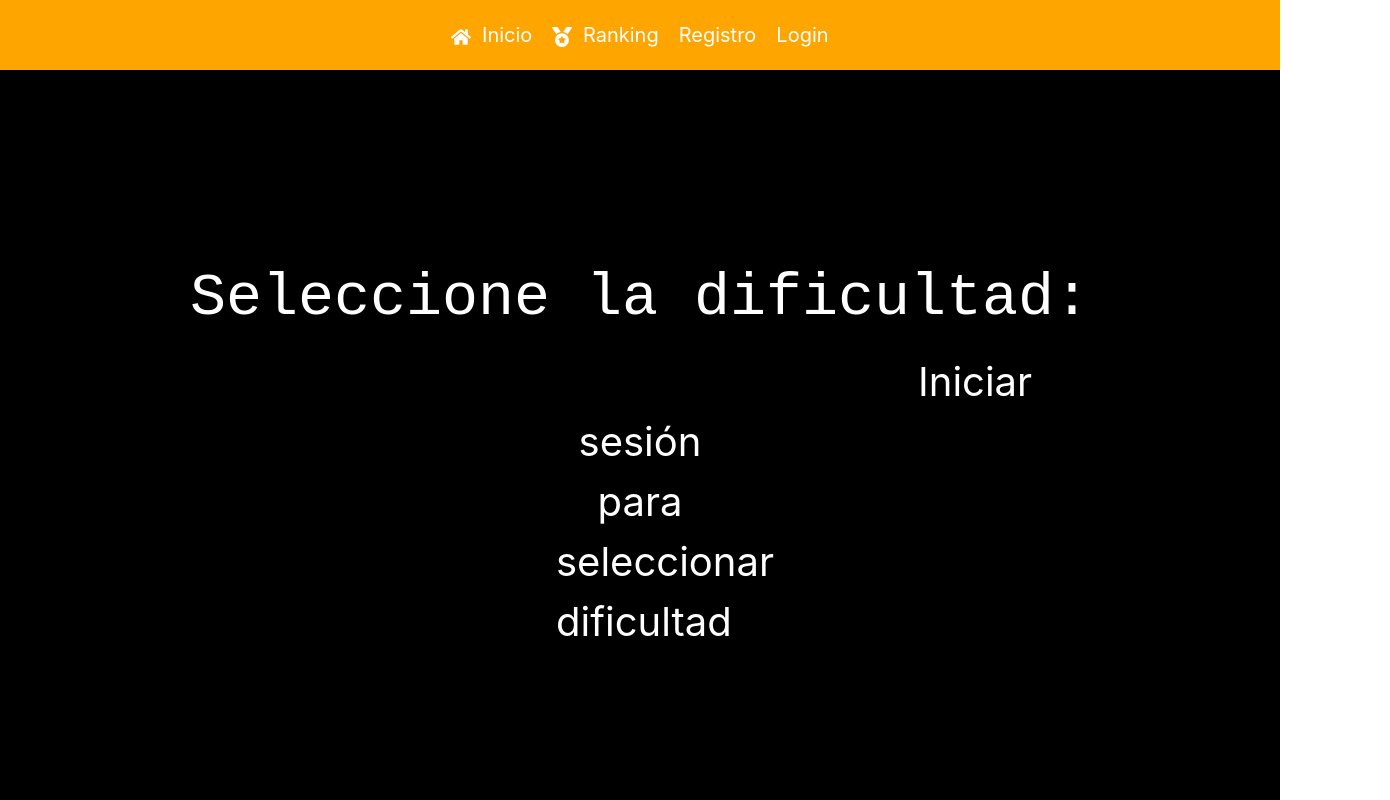
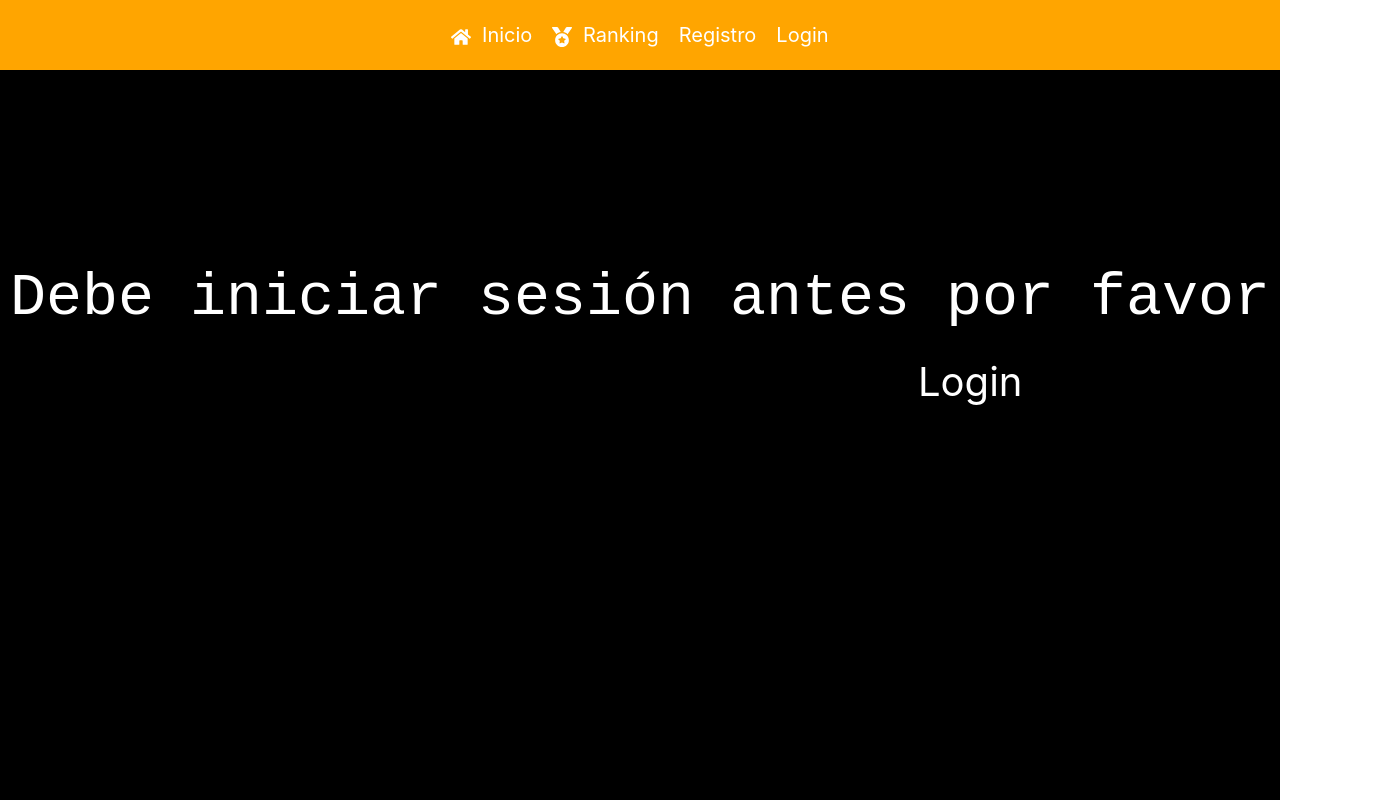
Before and after one commit to daniel2002ccr/Proyecto-DAW-Trivial, a Vue app in the folder FRONT-END/proyectotrivial/: page /seleccion-dificultad in a window 1280 px wide. Shown: the top 800 px of the page, 1390 px wide, since content can reach past the window. Built offline with nearby package versions, Linux system fonts and the light colour scheme.

Commit message:
[MOD] Ultimos retoques

```diff
--- a/FRONT-END/proyectotrivial/src/components/SeleccionDificultad.vue
+++ b/FRONT-END/proyectotrivial/src/components/SeleccionDificultad.vue
@@ -1,11 +1,12 @@
 <template>
     <div class="seleccion-dificultad">
-        <h1>Seleccione la dificultad:</h1>
+        <h1 v-if="isLoggedIn">Seleccione la dificultad:</h1>
+        <h1 v-else>Debe iniciar sesión antes por favor</h1>
         <ul>
             <li v-if="isLoggedIn"><router-link to="/easy" class="link">Fácil</router-link></li>
             <li v-if="isLoggedIn"><router-link to="/medium" class="link">Medio</router-link></li>
             <li v-if="isLoggedIn"><router-link to="/hard" class="link">Difícil</router-link></li>
-            <li v-else><router-link to="/login" class="link">Iniciar sesión para seleccionar dificultad</router-link></li>
+            <li v-else><router-link to="/login" class="link">Login</router-link></li>
         </ul>
     </div>
 </template>
```
Also changed, not shown: 1 other file (tests, documents, lock files or other folders).
